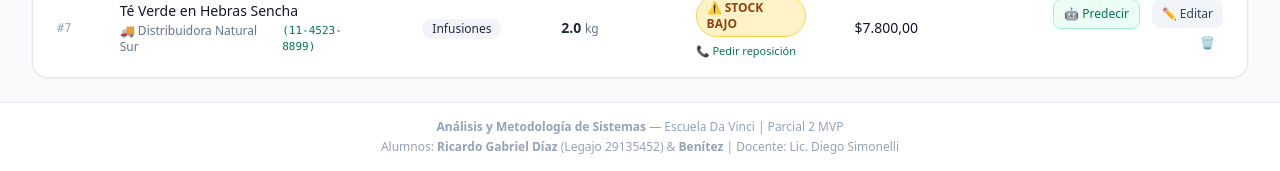
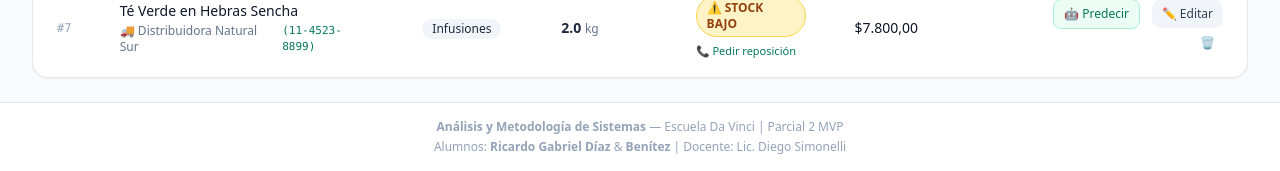
Before and after one commit to rgabrieldiaz/dietetica-natural, a Flask app: page /inventario in a window 1280 px wide. Shown: the part 1132-1303 px from the top of the page. Run offline with Flask 3, Linux system fonts and the light colour scheme; a user stored in the database is signed in; some libraries are stand-ins or nearby versions.

Commit message:
fix: remover legajo sensible de vistas y documentacion

```diff
--- a/src/templates/base.html
+++ b/src/templates/base.html
@@ -116,7 +116,7 @@
     <footer class="bg-white border-t border-slate-200 py-4 mt-auto text-center text-xs text-slate-400">
         <div class="max-w-7xl mx-auto px-4">
             <p><strong>Análisis y Metodología de Sistemas</strong> — Escuela Da Vinci | Parcial 2 MVP</p>
-            <p class="mt-1">Alumnos: <strong>Ricardo Gabriel Díaz</strong> (Legajo 29135452) & <strong>Benítez</strong> | Docente: Lic. Diego Simonelli</p>
+            <p class="mt-1">Alumnos: <strong>Ricardo Gabriel Díaz</strong> & <strong>Benítez</strong> | Docente: Lic. Diego Simonelli</p>
         </div>
     </footer>
 
--- a/train_model.py
+++ b/train_model.py
@@ -2,7 +2,7 @@
 Script de Entrenamiento del Modelo de Machine Learning
 Materia: Análisis y Metodología de Sistemas (S0D41) - Escuela Da Vinci
 Profesor: Lic. Diego Simonelli
-Alumnos: Ricardo Gabriel Díaz (Legajo 29135452) y Benítez
+Alumnos: Ricardo Gabriel Díaz y Benítez
 
 Modelo: Regresión Lineal para Estimación de Días de Autonomía de Stock
 Permite a la Dietética predecir cuántos días restan antes del desabastecimiento
```
Also changed, not shown: README.md.
